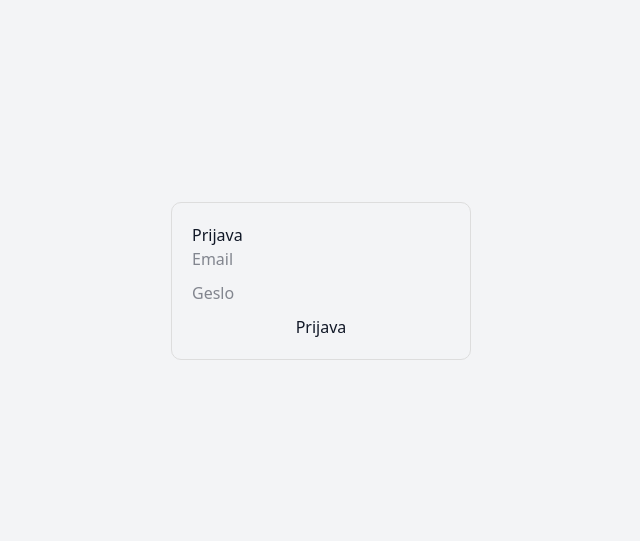
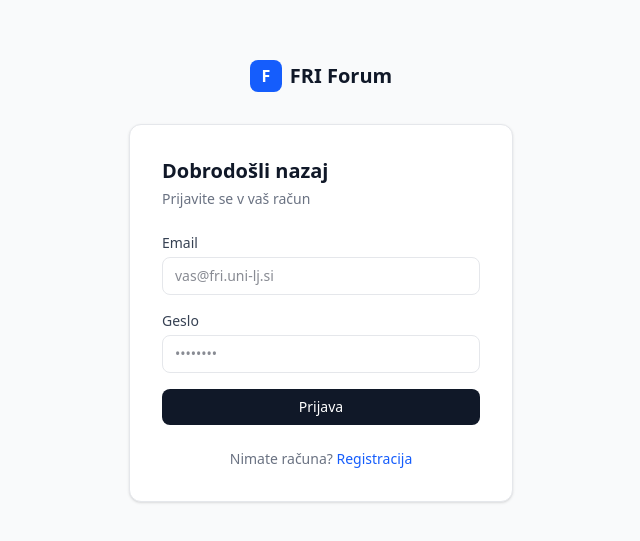
Before and after one commit to iamsakan/fri_forum, a React app in the folder frontend/: page /login in a window 1280 px wide. Shown: the part 119-660 px from the top of the page, without its empty margins (319-959 px from the left). Built offline with nearby package versions, Linux system fonts and the light colour scheme; the HTML template or start-up script is replaced by a standard one.

Commit message:
Redesigned login page --> todo: register page.

```diff
--- a/frontend/src/pages/Login.jsx
+++ b/frontend/src/pages/Login.jsx
@@ -4,80 +4,111 @@ export default function Login() {
     const [email, setEmail] = useState("");
     const [geslo, setGeslo] = useState("");
     const [error, setError] = useState("");
+    const [loading, setLoading] = useState(false);
 
     const handleLogin = async () => {
         setError("");
+        setLoading(true);
 
         try {
             const res = await fetch("http://localhost:8000/auth/prijava", {
                 method: "POST",
-                headers: {
-                    "Content-Type": "application/json"
-                },
-                body: JSON.stringify({
-                    email,
-                    geslo
-                })
+                headers: { "Content-Type": "application/json" },
+                body: JSON.stringify({ email, geslo })
             });
 
             const data = await res.json().catch(() => null);
 
             if (!res.ok) {
-                console.log("LOGIN ERROR:", data);
                 setError(data?.detail || "Prijava ni uspela");
                 return;
             }
 
-            const token = typeof data === "string" ? data : (data?.access_token || data?.token || data);
-
+            const token = data?.access_token;
             if (!token) {
                 setError("Ni tokena iz strežnika");
                 return;
             }
 
             localStorage.setItem("token", token);
+            localStorage.setItem("user_id", data.user_id);
             window.location.href = "/";
         } catch (err) {
-            console.log(err);
             setError("Napaka pri povezavi s strežnikom");
+        } finally {
+            setLoading(false);
         }
     };
 
+    const handleKeyDown = (e) => {
+        if (e.key === "Enter") handleLogin();
+    };
+
     return (
-        <div style={{
-            height: "100vh",
-            display: "flex",
-            justifyContent: "center",
-            alignItems: "center"
-        }}>
-            <div style={{
-                width: "300px",
-                padding: "20px",
-                border: "1px solid #ddd",
-                borderRadius: "10px"
-            }}>
-                <h2>Prijava</h2>
+        <div className="min-h-screen bg-gray-50 flex items-center justify-center px-4">
+            <div className="w-full max-w-sm">
+                {/* Logo */}
+                <div className="flex justify-center mb-8">
+                    <div className="flex items-center gap-2">
+                        <div className="w-8 h-8 bg-blue-600 rounded-lg flex items-center justify-center">
+                            <span className="text-white font-bold">F</span>
+                        </div>
+                        <span className="text-xl font-bold text-gray-900">FRI Forum</span>
+                    </div>
+                </div>
 
+                {/* Card */}
+                <div className="bg-white rounded-xl border border-gray-200 p-8 shadow-sm">
+                    <h1 className="text-xl font-bold text-gray-900 mb-1">Dobrodošli nazaj</h1>
+                    <p className="text-sm text-gray-500 mb-6">Prijavite se v vaš račun</p>
+
+                    <div className="flex flex-col gap-4">
+                        <div>
+                            <label className="block text-sm font-medium text-gray-700 mb-1">Email</label>
                             <input
-                    placeholder="Email"
+                                type="email"
+                                placeholder="vas@fri.uni-lj.si"
                                 value={email}
                                 onChange={(e) => setEmail(e.target.value)}
-                    style={{ width: "100%", marginBottom: "10px" }}
+                                onKeyDown={handleKeyDown}
+                                className="w-full px-3 py-2 border border-gray-200 rounded-lg text-sm focus:outline-none focus:border-blue-500 focus:ring-1 focus:ring-blue-500"
                             />
+                        </div>
 
+                        <div>
+                            <label className="block text-sm font-medium text-gray-700 mb-1">Geslo</label>
                             <input
                                 type="password"
-                    placeholder="Geslo"
+                                placeholder="••••••••"
                                 value={geslo}
                                 onChange={(e) => setGeslo(e.target.value)}
-                    style={{ width: "100%", marginBottom: "10px" }}
+                                onKeyDown={handleKeyDown}
+                                className="w-full px-3 py-2 border border-gray-200 rounded-lg text-sm focus:outline-none focus:border-blue-500 focus:ring-1 focus:ring-blue-500"
                             />
+                        </div>
 
-                {error && <p style={{ color: "red" }}>{error}</p>}
+                        {error && (
+                            <div className="bg-red-50 border border-red-200 text-red-600 text-sm px-3 py-2 rounded-lg">
+                                {error}
+                            </div>
+                        )}
 
-                <button onClick={handleLogin} style={{ width: "100%" }}>
-                    Prijava
+                        <button
+                            onClick={handleLogin}
+                            disabled={loading}
+                            className="w-full bg-gray-900 text-white py-2 rounded-lg text-sm font-medium hover:bg-gray-700 transition disabled:opacity-50"
+                        >
+                            {loading ? "Prijavljam..." : "Prijava"}
                         </button>
+                    </div>
+
+                    <p className="text-center text-sm text-gray-500 mt-6">
+                        Nimate računa?{" "}
+                        <a href="/registracija" className="text-blue-600 hover:underline font-medium">
+                            Registracija
+                        </a>
+                    </p>
+                </div>
             </div>
         </div>
     );
```
Lines whose indentation alone changed are shown as unchanged.
